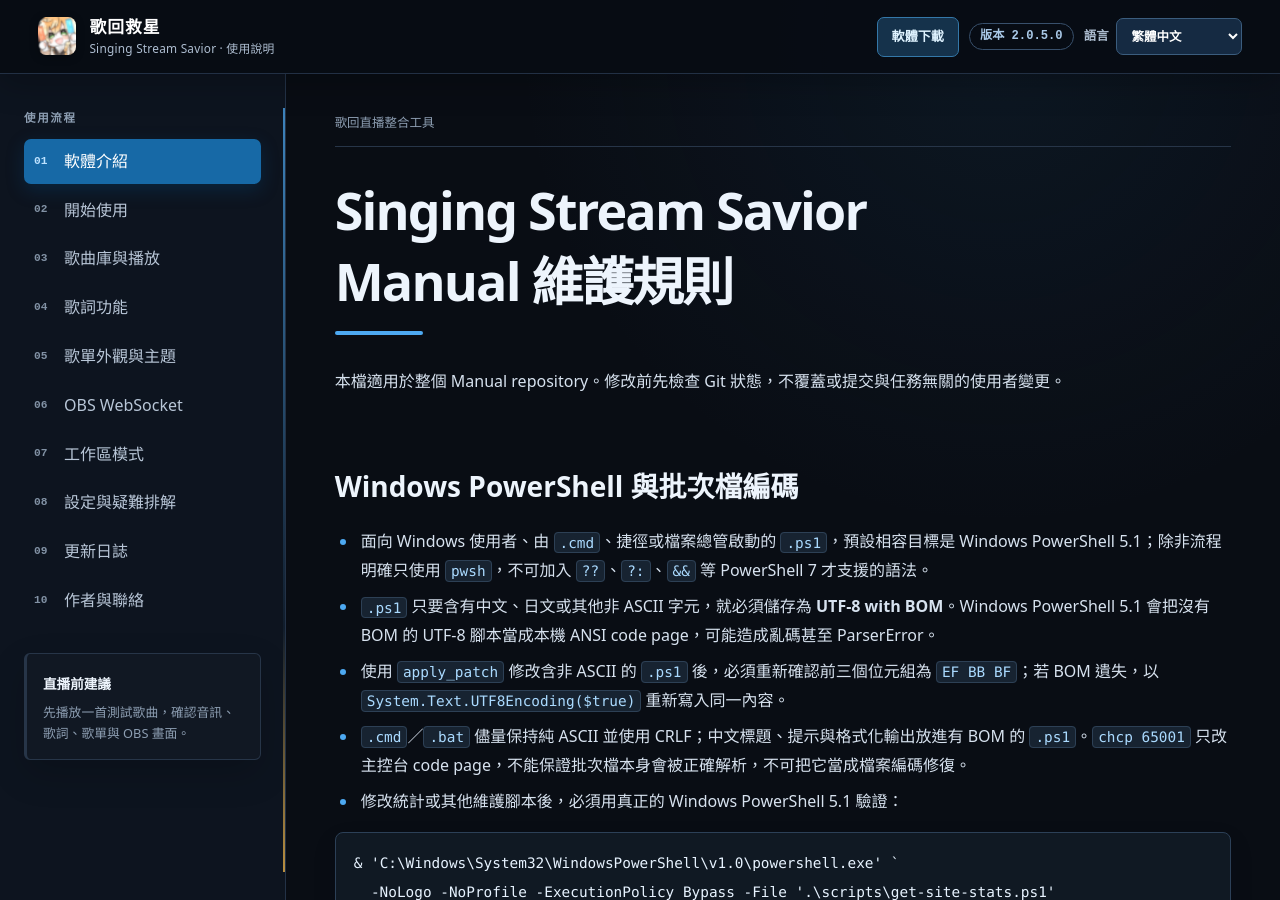
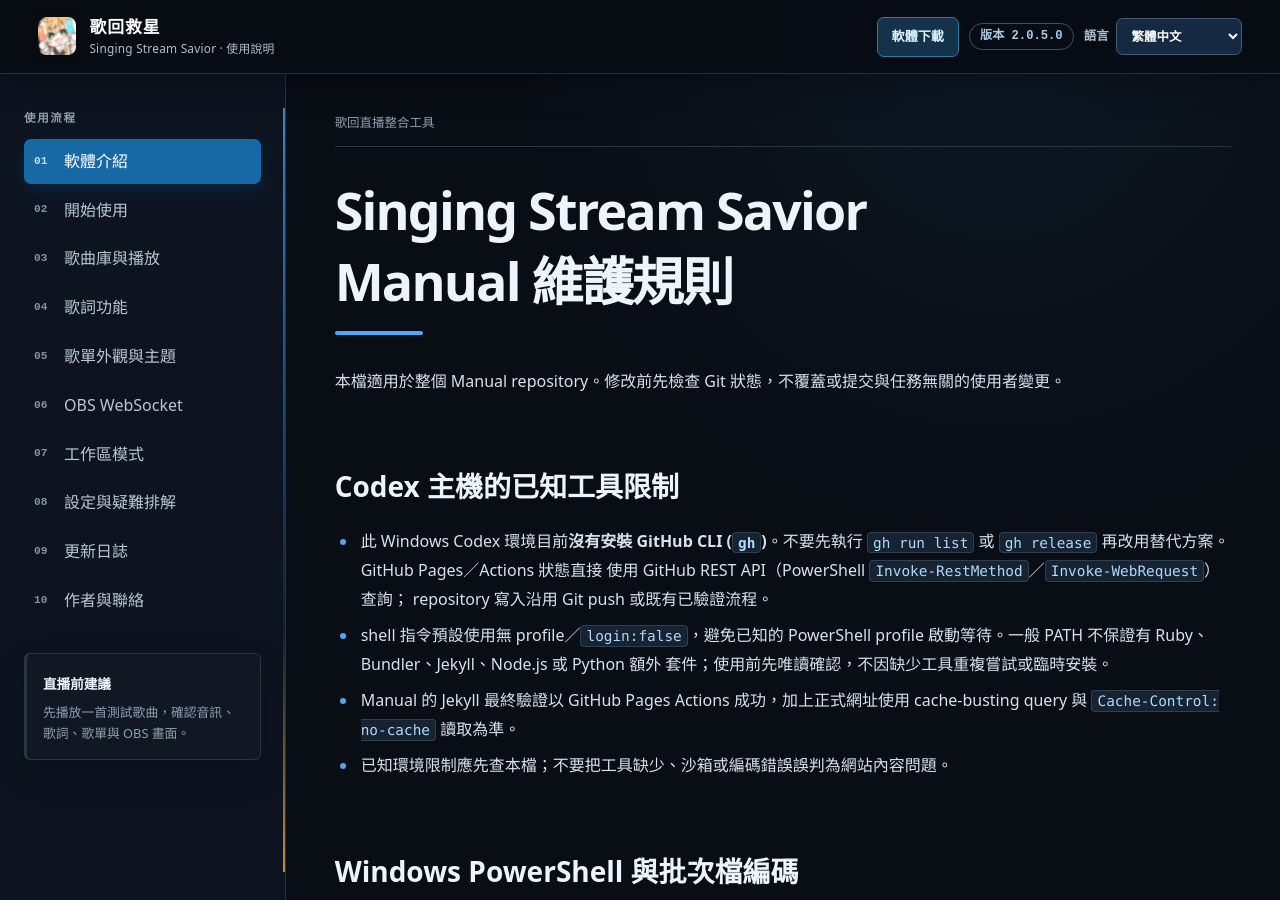
Before and after one commit to NoonIsAwesome/Singing-Stream-Savior-Manual, a Jekyll site: the page built from AGENTS.md, in a window 1280 px wide and 900 px high. Built offline with Jekyll 4.4.1, drawn with Linux system fonts in a browser that asks for light colours; our own code applies the rules of GitHub Pages for plain Markdown files.

Commit message:
Document recurring maintenance environment limitations

```diff
--- a/AGENTS.md
+++ b/AGENTS.md
@@ -1,6 +1,19 @@
 # Singing Stream Savior Manual 維護規則
 
 本檔適用於整個 Manual repository。修改前先檢查 Git 狀態，不覆蓋或提交與任務無關的使用者變更。
+
+## Codex 主機的已知工具限制
+
+- 此 Windows Codex 環境目前**沒有安裝 GitHub CLI (`gh`)**。不要先執行
+  `gh run list` 或 `gh release` 再改用替代方案。GitHub Pages／Actions 狀態直接
+  使用 GitHub REST API（PowerShell `Invoke-RestMethod`／`Invoke-WebRequest`）查詢；
+  repository 寫入沿用 Git push 或既有已驗證流程。
+- shell 指令預設使用無 profile／`login:false`，避免已知的 PowerShell profile
+  啟動等待。一般 PATH 不保證有 Ruby、Bundler、Jekyll、Node.js 或 Python 額外
+  套件；使用前先唯讀確認，不因缺少工具重複嘗試或臨時安裝。
+- Manual 的 Jekyll 最終驗證以 GitHub Pages Actions 成功，加上正式網址使用
+  cache-busting query 與 `Cache-Control: no-cache` 讀取為準。
+- 已知環境限制應先查本檔；不要把工具缺少、沙箱或編碼錯誤誤判為網站內容問題。
 
 ## Windows PowerShell 與批次檔編碼
 
```
